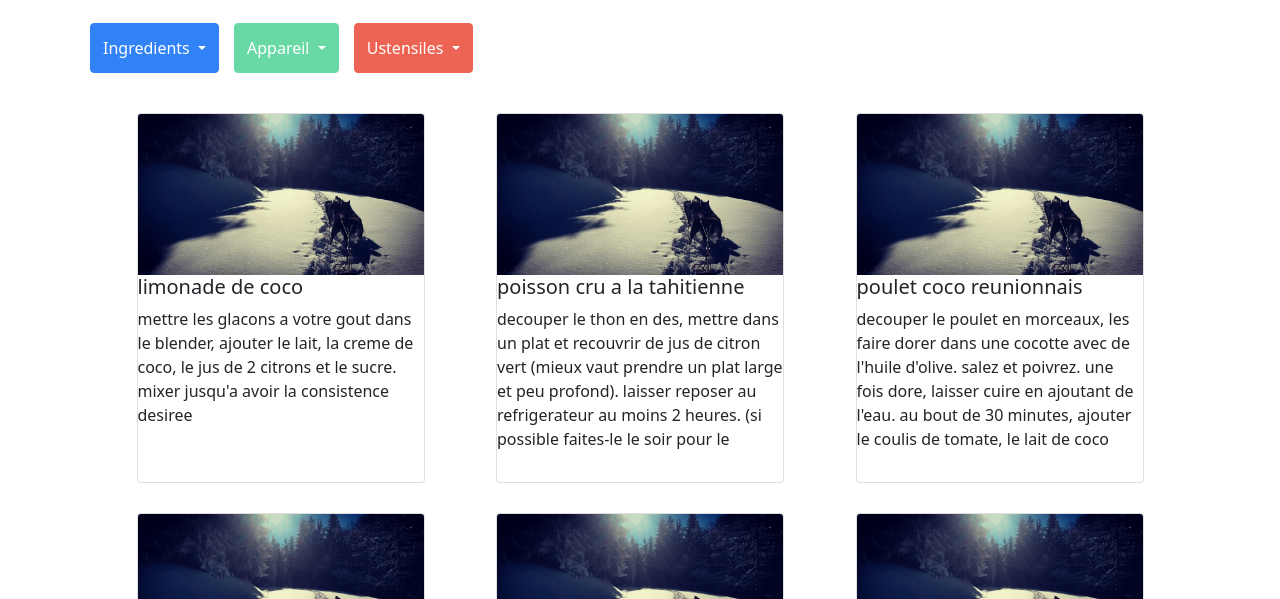
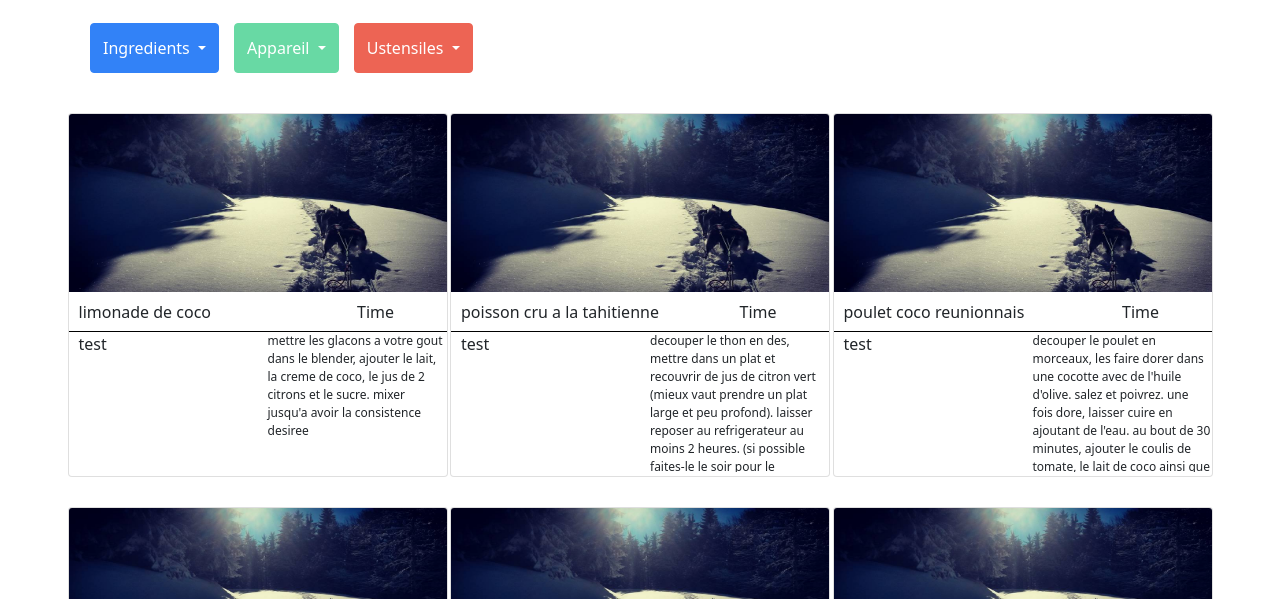
Before and after one commit to JorisMLN/JorisMonleon_7_03112021, a plain HTML site: page index.html in a window 1280 px wide. Shown: the part 201-800 px from the top of the page. Drawn offline with nearby package versions, Linux system fonts and the light colour scheme.

Commit message:
Rework card recipe

```diff
--- a/index.js
+++ b/index.js
@@ -221,11 +221,17 @@ function resultDisplay(elementList) {
 
   // template HTML du bloc vignette
   function templateHTML(element) {
-    return htmlString += ` <div class="card" style="width: 18rem;">
+    return htmlString += ` <div class="card">
         <img src="images/test.jpg" class="card-img-top" alt="chien de traineau">
-        <div class="card__body">
-          <h5 class="card-title">${element.name}</h5>
-          <p class="body-text">${element.description}</p>
+        <div class="cardBody">
+          <div class="cardBody__title">
+            <div class="cardBody__title--left">${element.name}</div>
+            <div class="cardBody__title--right"> Time </div>
+          </div>
+          <div class="cardBody__infos">
+            <div class="cardBody__infos--left"> test </div>
+            <div class="cardBody__infos--right">${element.description}</div>
+          </div>
         </div>
       </div>
     `
--- a/styles.scss
+++ b/styles.scss
@@ -235,11 +235,52 @@ li {
 
   .card {
     margin-bottom: 30px;
-    height: 370px;
+    height: 364px;
+    width: 380px;
 
-    .body-text {
-      overflow-y: hidden;
-      max-height: 150px;
+    img {
+      max-height: 178px;
+    }
+
+    .cardBody {
+      height: 186px;
+
+      &__title {
+        display: flex;
+        height: 40px;
+        border-bottom: 1px solid black;
+
+        &--left {
+          display: flex;
+          align-items: center;
+          padding-left: 10px;
+          width: 280px;
+        }
+
+        &--right {
+          display: flex;
+          align-items: center;
+          padding-left: 10px;
+          width: 100px;
+        }
+      }
+
+      &__infos {
+        display: flex;
+        height: 140px;
+
+        &--left {
+          width: 190px;
+          padding-left: 10px;
+        }
+
+        &--right {
+          padding-left: 10px;
+          width: 190px;
+          overflow: hidden;
+          font-size: 12px;
+        }
+      }
     }
   }
 }
```
Also changed, not shown: styles.css, 1 other file.
